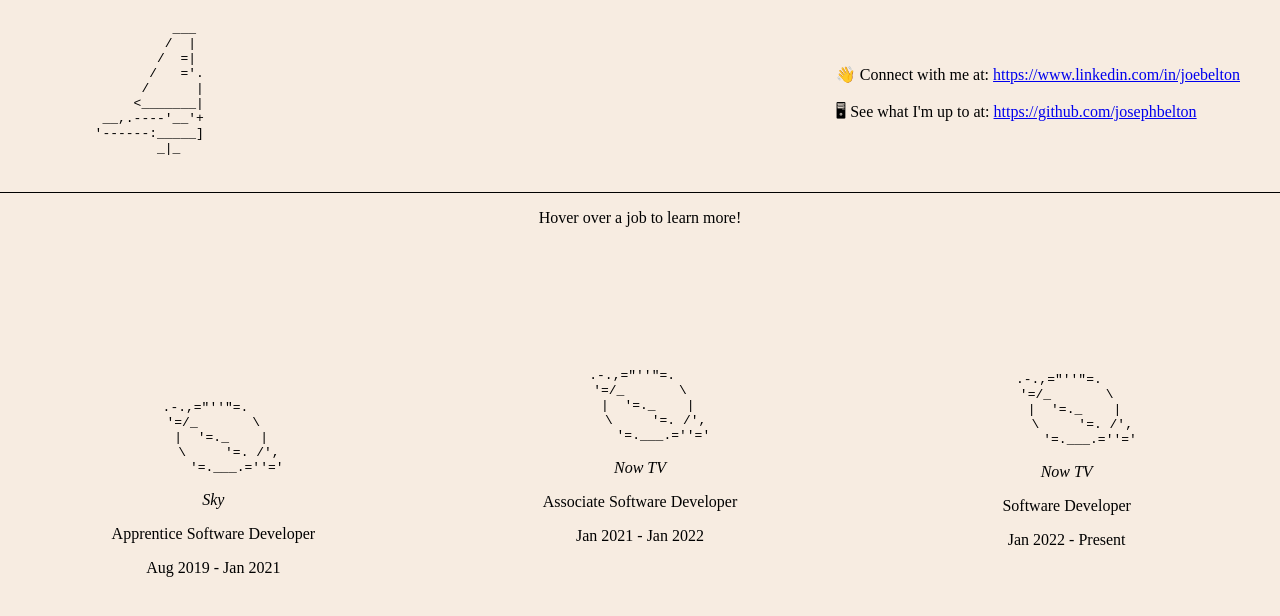
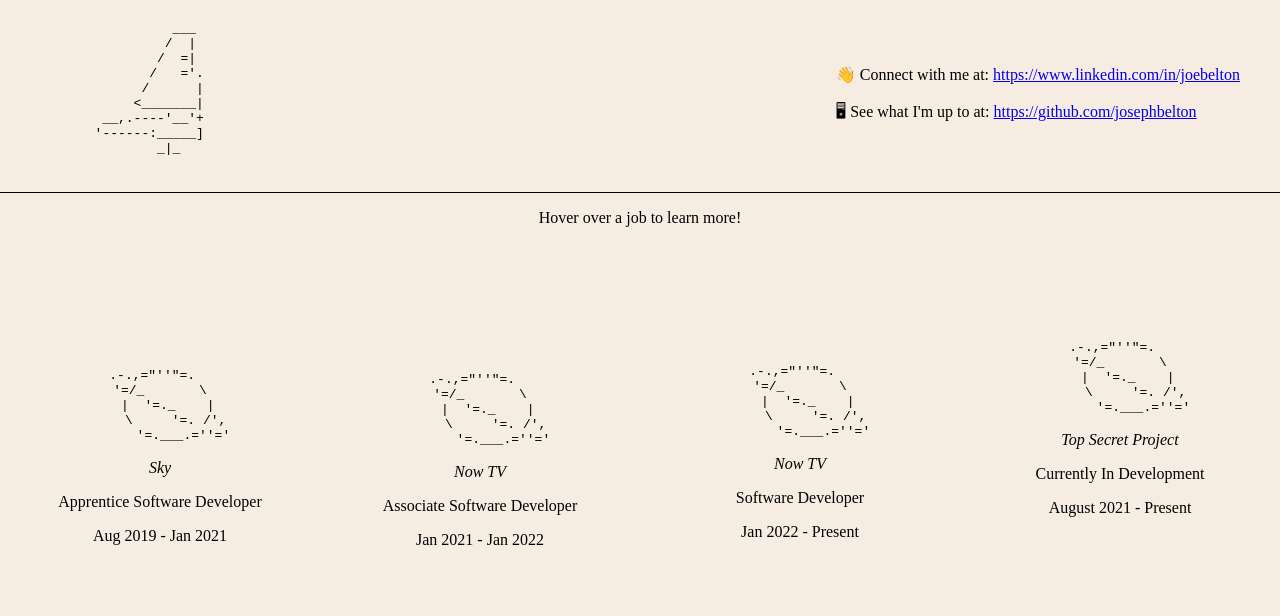
Before and after one commit to josephbelton/josephbelton.github.io, a React (Create React App) app: page / in a window 1280 px wide. Shown: the top 616 px of the page. Built offline with nearby package versions, Linux system fonts and the light colour scheme.

Commit message:
chore: add top secret project

```diff
--- a/src/sections/home/index.js
+++ b/src/sections/home/index.js
@@ -34,6 +34,12 @@ function HomeSection() {
                     <p>Software Developer</p>
                     <p>Jan 2022 - Present</p>
                 </Experience>
+                <Experience randomPosition={randomPosition()}>
+                    <div dangerouslySetInnerHTML={{ __html: planet }} />
+                    <p><i>Top Secret Project</i></p>
+                    <p>Currently In Development</p>
+                    <p>August 2021 - Present</p>
+                </Experience>
             </Container>
         </OuterContainer>
     )
```
